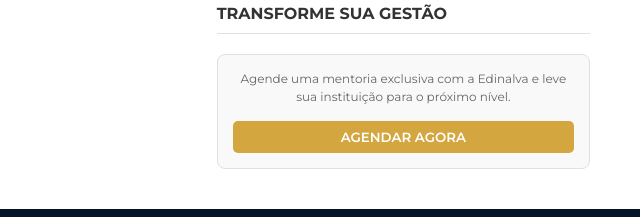
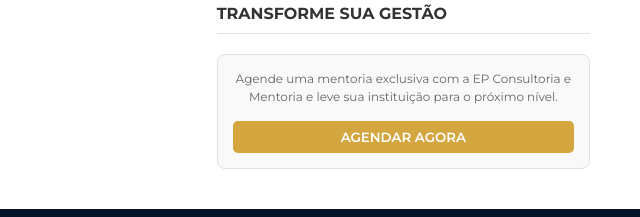
Before and after one commit to anderson-oliveira-2305/projeto_ep_cursos_consultoria, a website: page index.html in a window 1280 px wide. Shown: the part 945-1162 px from the top of the page, 640-1280 px from the left. Drawn offline with nearby package versions, Linux system fonts and the light colour scheme.

Commit message:
Ajuste nos dizeres

```diff
--- a/index.html
+++ b/index.html
@@ -103,7 +103,7 @@
 
            <h3 class="section-title" style="margin-top: 20px;">Transforme sua Gestão</h3>
            <div class="consultoria-card" style="display: flex; flex-direction: column; text-align: center; gap: 15px;">
-                <p style="font-size: 12px; color: #666; line-height: 1.5;">Agende uma mentoria exclusiva com a Edinalva e leve sua instituição para o próximo nível.</p>
+                <p style="font-size: 12px; color: #666; line-height: 1.5;">Agende uma mentoria exclusiva com a EP Consultoria e Mentoria e leve sua instituição para o próximo nível.</p>
                 <button class="btn-entrar" onclick="window.location.href='login.php'" style="width: 100%;">AGENDAR AGORA</button>
             </div>
         </div>
```
